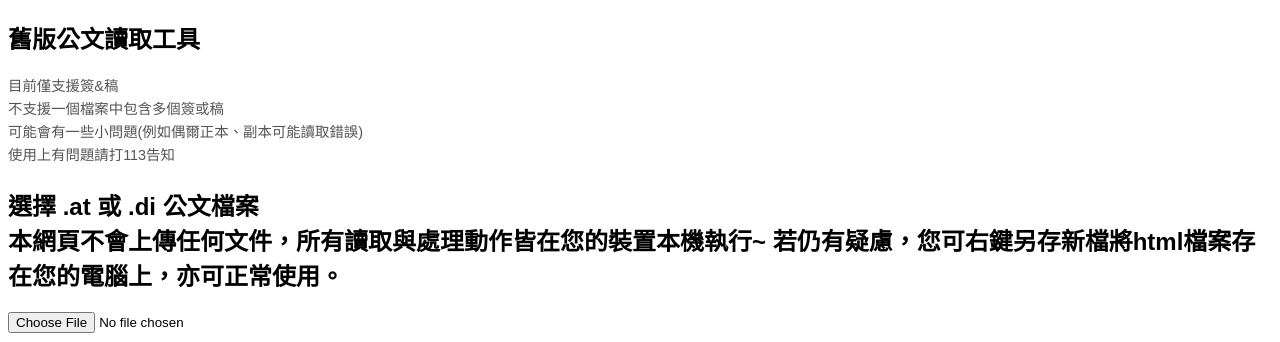
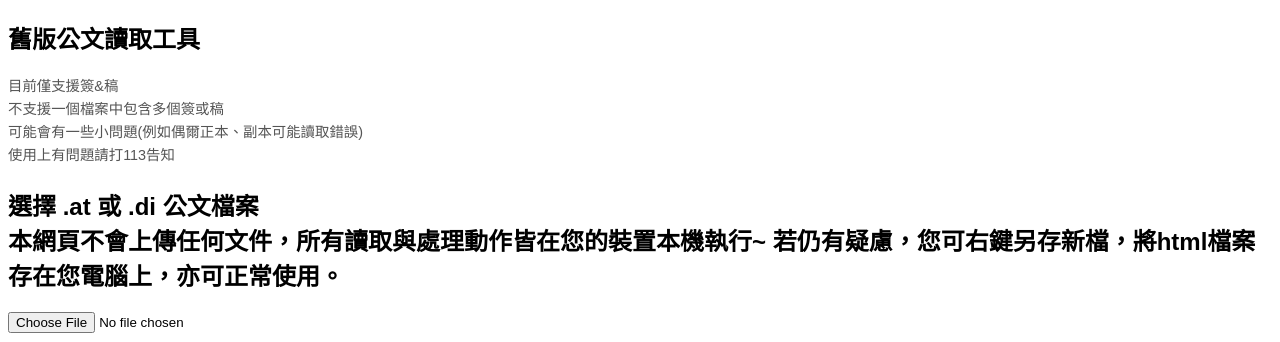
Before and after one commit to kyo76312/atanddi, a plain HTML site: page index.html in a window 1280 px wide. Shown: the top 342 px of the page. Drawn offline with Linux system fonts and the light colour scheme.

Commit message:
index.html

```diff
--- a/index.html
+++ b/index.html
@@ -36,7 +36,7 @@
 <h2>
   選擇 .at 或 .di 公文檔案<br>
   本網頁不會上傳任何文件，所有讀取與處理動作皆在您的裝置本機執行~
-  若仍有疑慮，您可右鍵另存新檔將html檔案存在您的電腦上，亦可正常使用。
+  若仍有疑慮，您可右鍵另存新檔，將html檔案存在您電腦上，亦可正常使用。
 </h2>
 
 <input type="file" id="fileInput" accept=".at,.di,.xml" />
```
